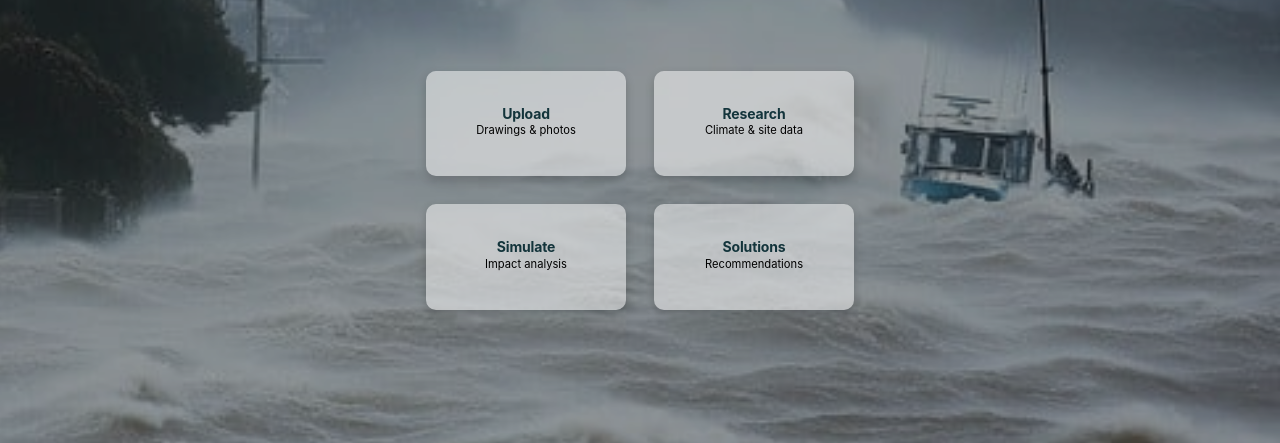
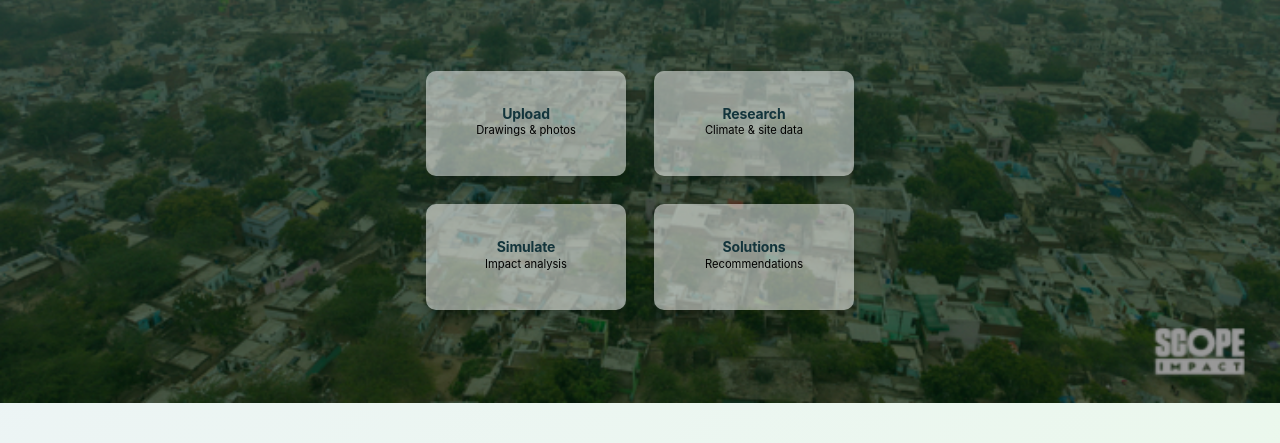
Before and after one commit to AniketClimate/CHIP, a website: page index.html in a window 1280 px wide. Shown: the part 437-880 px from the top of the page. Drawn offline with nearby package versions, Linux system fonts and the light colour scheme; a web font is replaced by a local one.

Commit message:
Update index.html

```diff
--- a/index.html
+++ b/index.html
@@ -59,8 +59,8 @@ function showSection(sectionId) {
 
   <!-- Background image -->
   <div style="
-    background: url('healthfacilityhomepage.jpg') no-repeat right center/cover;
-        background-size: 150%;
+    background: url('CHIP.001.jpeg') no-repeat center center/cover;
+        background-size: 100%;
     position:absolute; top:0; left:0; right:0; bottom:0;
     filter: brightness(0.6);
     z-index:0;">
```
